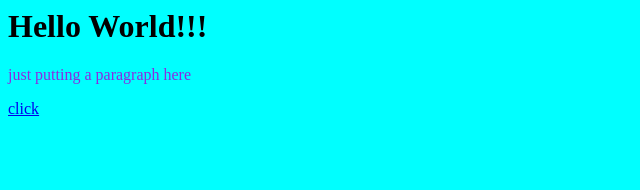
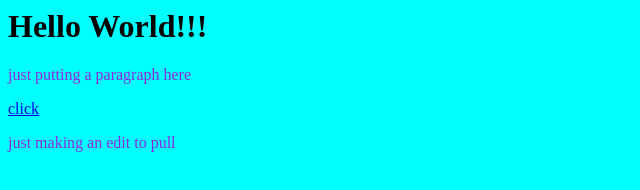
Before and after one commit to Dalaniz1/personal, a plain HTML site: page githubTest/test.html in a window 1280 px wide. Shown: the whole page, without its empty margins (0-640 px from the left). Drawn offline with Linux system fonts and the light colour scheme.

Commit message:
Update test.html

```diff
--- a/githubTest/test.html
+++ b/githubTest/test.html
@@ -9,5 +9,6 @@
     <h1>Hello World!!!</h1>
     <p>just putting a paragraph here</p>
     <a href="http://www.google.com">click</a>
+    <p>just making an edit to pull</p>
 </body>
 </html>
```
